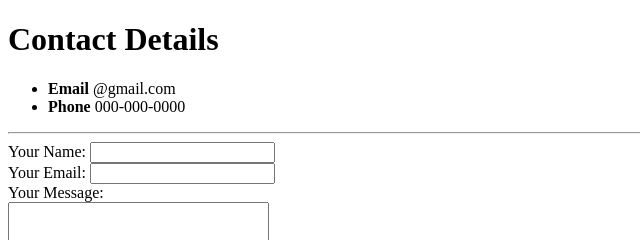
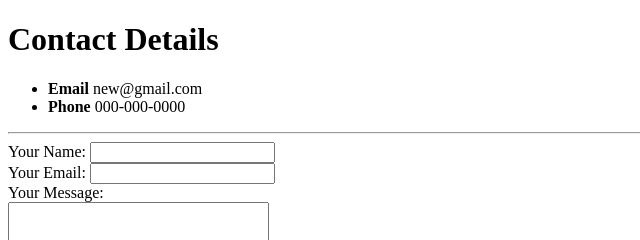
Before and after one commit to cstalls/cv, a plain HTML site: page contact.html in a window 1280 px wide. Shown: the top 240 px of the page, 0-640 px from the left. Drawn offline with Linux system fonts and the light colour scheme.

Commit message:
Add new@gmail.com

```diff
--- a/contact.html
+++ b/contact.html
@@ -9,7 +9,7 @@
 <body>
     <h1>Contact Details</h1>
     <ul>
-        <li><strong>Email</strong> @gmail.com</li>
+        <li><strong>Email</strong> new@gmail.com</li>
         <li><strong>Phone</strong> 000-000-0000</li>
     </ul>
     <hr>
```
